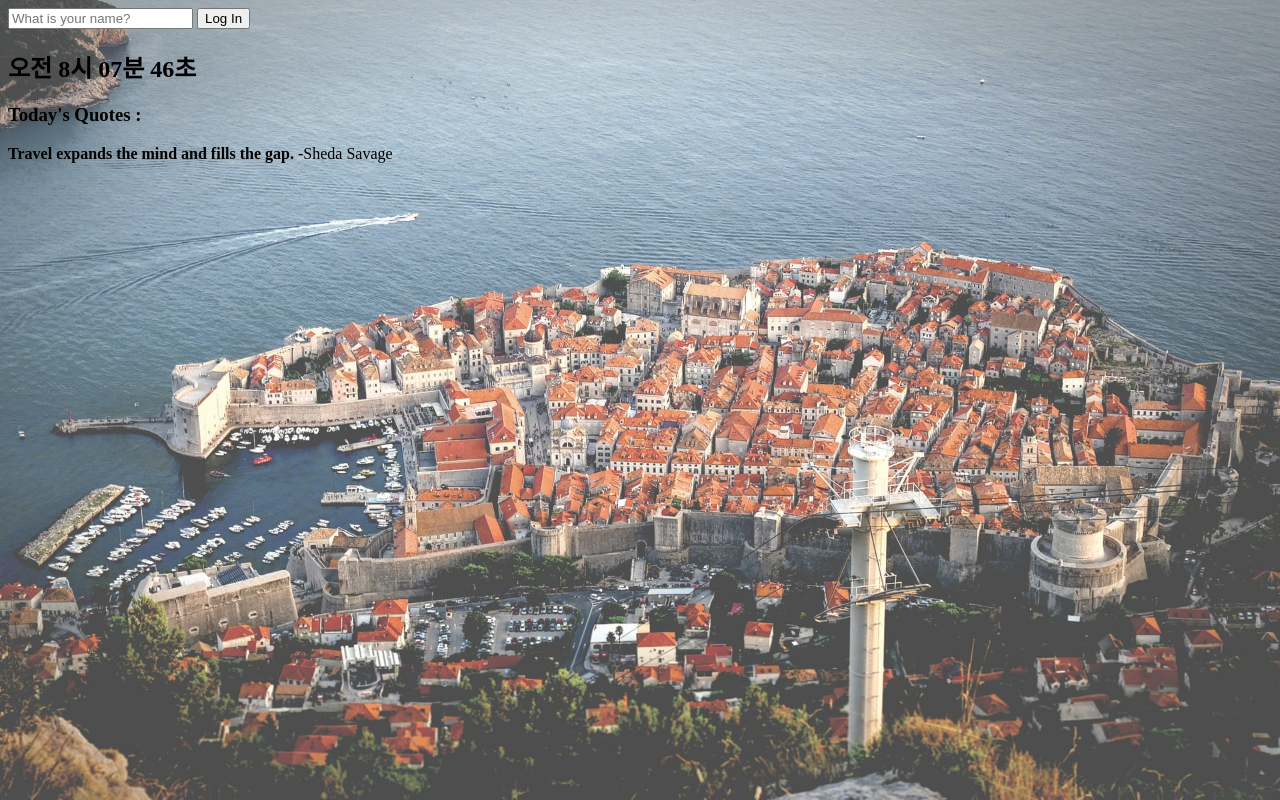
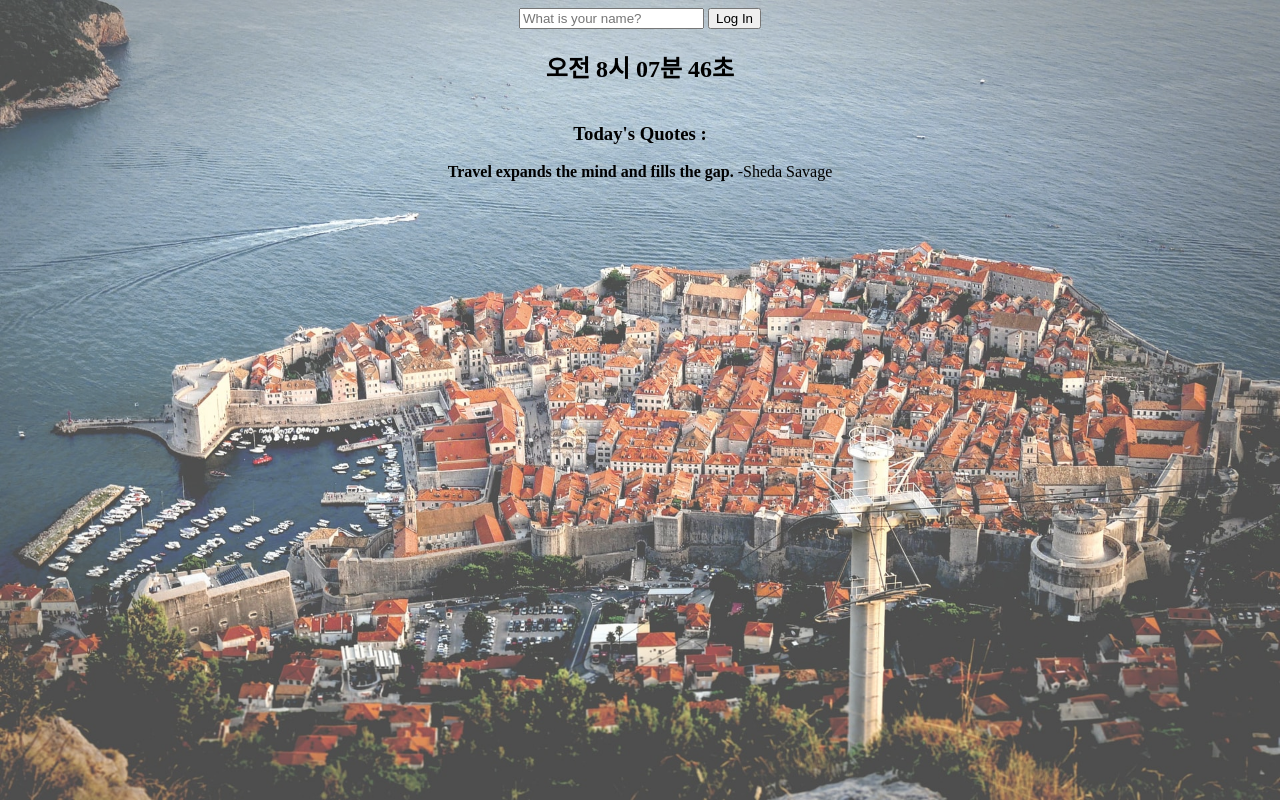
Before and after one commit to rainyel97/chrome-web-app-clone, a plain HTML site: page index.html in a window 1280 px wide. Drawn offline with Linux system fonts and the light colour scheme.

Commit message:
before last

```diff
--- a/CSS/style.css
+++ b/CSS/style.css
@@ -2,8 +2,11 @@
   display: none;
 }
 
-.secondLine {
-  padding-bottom: 20px;
+body {
+  display: flex;
+  align-items: center;
+  justify-content: center;
+  flex-direction: column;
 }
 
 .bold {
```
